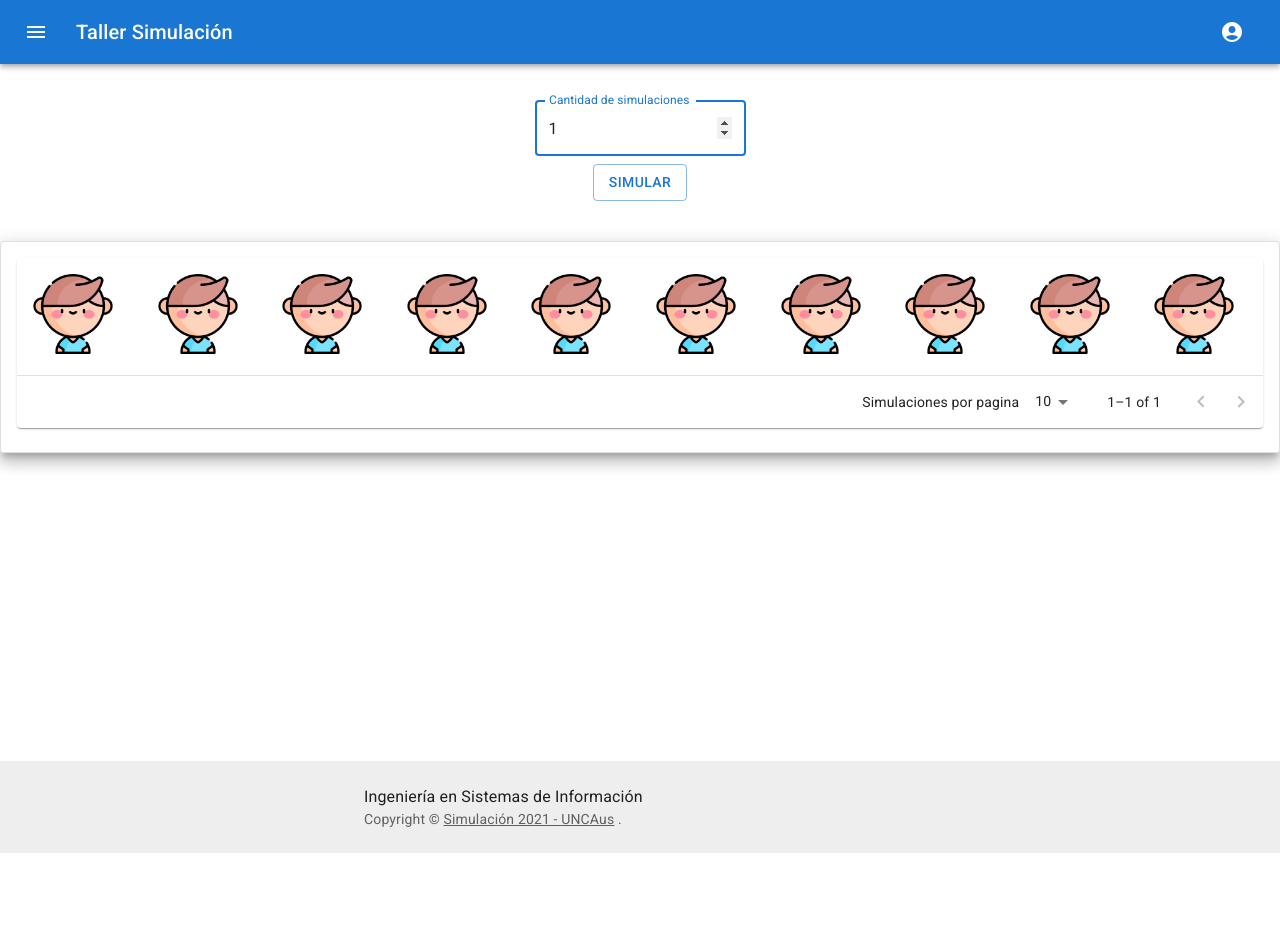
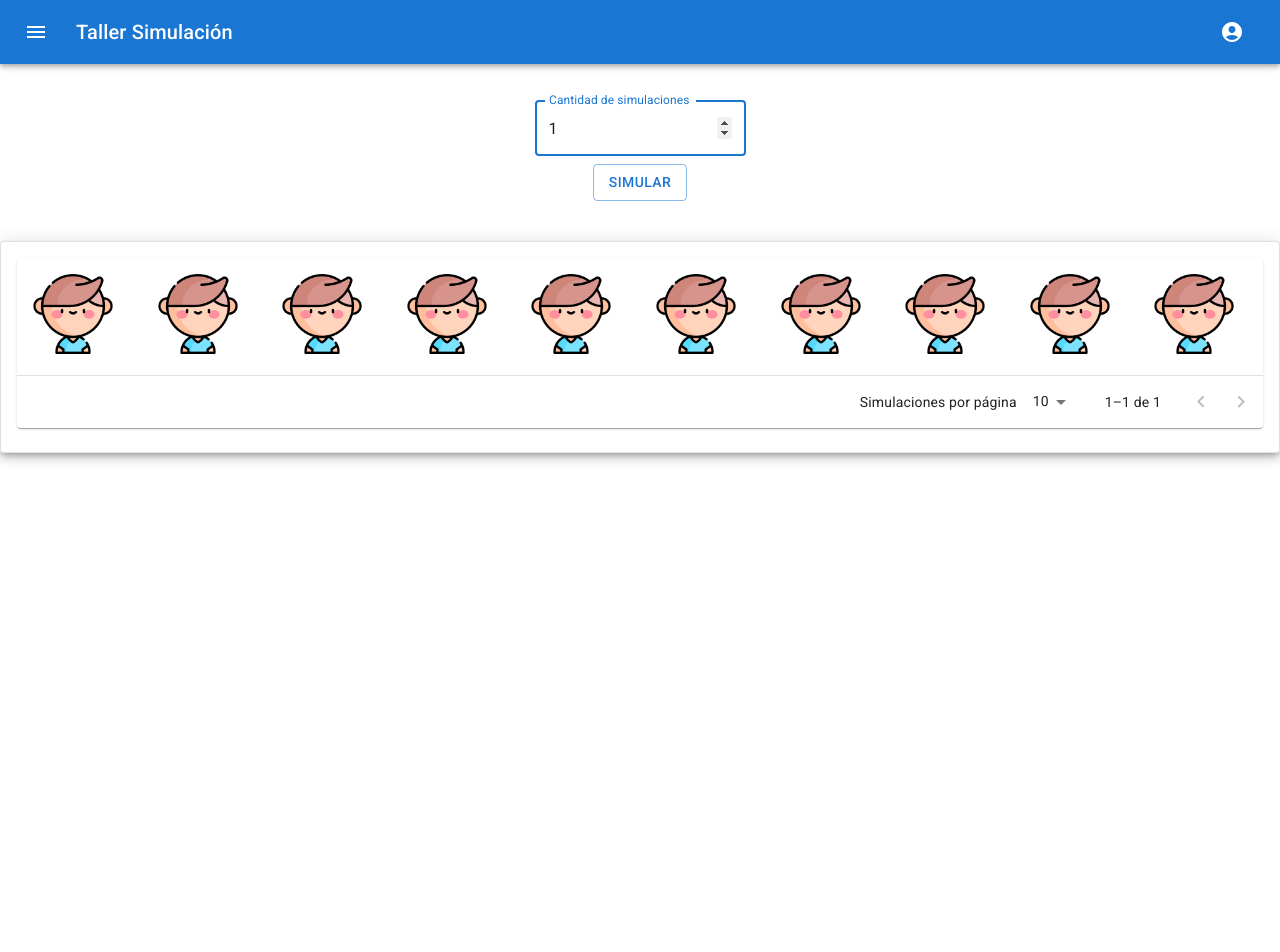
Before and after one commit to andinogabriel/simulacion-taller, a React (Create React App) app: page / in a window 1280 px wide. Shown: the top 952 px of the page. Before the commit the page ends 853 px from the top, so only its background shows below. Built offline with nearby package versions, Linux system fonts and the light colour scheme.

Commit message:
Arreglando el footer

```diff
--- a/src/App.tsx
+++ b/src/App.tsx
@@ -16,6 +16,19 @@ import { SimuTable } from './components/table/SimuTable';
 import { NavigationBar } from './components/navbar/NavigationBar';
 import { StickyFooter } from './components/footer/StickyFooter';
 import { MultiAxisLine } from './components/charts/MultiAxisLine';
+import createTheme from '@mui/material/styles/createTheme';
+import ThemeProvider from '@mui/material/styles/ThemeProvider';
+import { esES } from '@mui/material/locale';
+
+
+const theme = createTheme(
+  {
+    palette: {
+      primary: { main: '#1976d2' },
+    },
+  },
+  esES,
+);
 
 const validationSchema = yup.object().shape({
   simulations: yup.number()
@@ -57,7 +70,7 @@ function App() {
 
 
   return (
-    <>
+    <ThemeProvider theme={theme}>
       <NavigationBar/>
       <Grid
         container
@@ -84,7 +97,7 @@ function App() {
       </Grid>
 
       <Box mt={5}>
-        <Paper elevation={10}>
+        <Paper elevation={6}>
         <Card className="card-root" variant="outlined" >
           {
             firstMutant &&
@@ -146,7 +159,7 @@ function App() {
         }
       </Box>
       <StickyFooter/>
-    </>
+    </ThemeProvider>
   );
 }
 
--- a/src/components/charts/MultiAxisLine.tsx
+++ b/src/components/charts/MultiAxisLine.tsx
@@ -59,7 +59,7 @@ export const MultiAxisLine = ({matrix}: typeMatrix) => {
                 component="footer"
                 sx={{
                 borderTop: (theme) => `1px solid ${theme.palette.divider}`,
-                    mt: 1,
+                    mt: -2,
                     py: [3, 6],
                 }}
             >
--- a/src/components/footer/StickyFooter.tsx
+++ b/src/components/footer/StickyFooter.tsx
@@ -6,7 +6,7 @@ import Link from '@mui/material/Link';
 
 function Copyright() {
   return (
-    <Typography variant="body2" color="text.secondary">
+    <Typography variant="body2" color="text.secondary" align="center">
       {'Copyright © '}
       <Link color="inherit" href="https://moodle.uncaus.edu.ar/">
         Simulación {new Date().getFullYear()} - UNCAus
@@ -22,7 +22,7 @@ export const StickyFooter = () => {
             sx={{
                 display: 'flex',
                 flexDirection: 'column',
-                minHeight: '400px',
+                minHeight: '100vh',
             }}
         >
             <CssBaseline />
@@ -39,7 +39,7 @@ export const StickyFooter = () => {
                 }}
             >
                 <Container maxWidth="sm">
-                    <Typography variant="body1">
+                    <Typography variant="body1" align="center">
                         Ingeniería en Sistemas de Información
                     </Typography>
                     <Copyright/>
--- a/src/components/table/SimuTable.tsx
+++ b/src/components/table/SimuTable.tsx
@@ -60,7 +60,7 @@ export const SimuTable = ({matrix}: typeMatrix) => {
           page={page}
           onPageChange={handleChangePage}
           onRowsPerPageChange={handleChangeRowsPerPage}
-          labelRowsPerPage="Simulaciones por pagina"
+          labelRowsPerPage="Simulaciones por página"
         />
       </Paper>
     );
```
